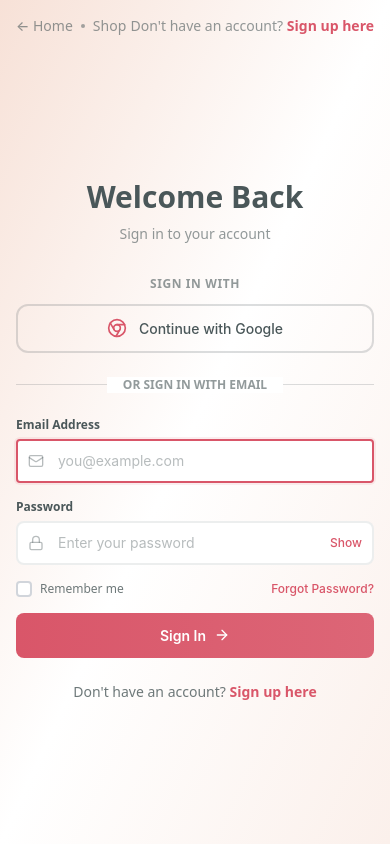
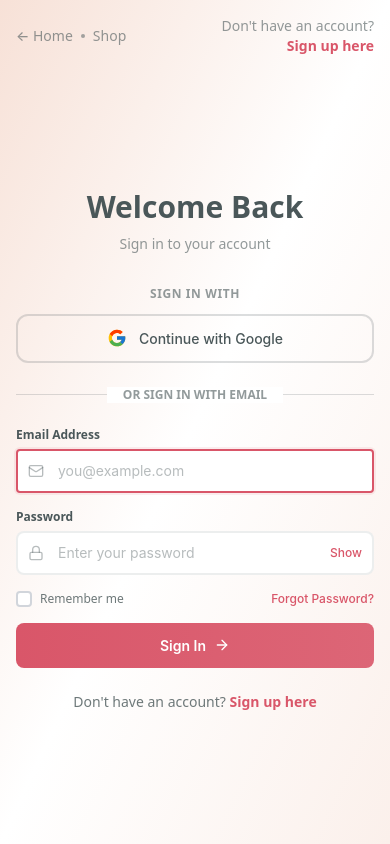
Before and after one commit to srivas-saksham/The-Petal-Pouches, a React (Vite) app in the folder frontend/: page /login in a window 390 px wide. Built offline with nearby package versions, Linux system fonts and the light colour scheme; no server answers; a web font is replaced by a local one.

Commit message:
-Fixed Login & Signup forms with mobile optimized responsiveness and gogole logo.
v2.9.9

```diff
--- a/frontend/package.json
+++ b/frontend/package.json
@@ -21,6 +21,7 @@
     "react": "^18.3.1",
     "react-dom": "^18.3.1",
     "react-helmet-async": "^2.0.5",
+    "react-icons": "^5.5.0",
     "react-payment-icons": "^1.2.6",
     "react-router-dom": "^6.28.0",
     "simple-icons": "^16.4.0",
--- a/frontend/src/pages/user/ForgotPassword.jsx
+++ b/frontend/src/pages/user/ForgotPassword.jsx
@@ -245,25 +245,25 @@ export default function ForgotPassword() {
           {/* Right Section - Dynamic Content Based on Step */}
           <div className="w-full flex flex-col p-4 sm:p-6">
             {/* Back to Shop/Home Links & Sign Up Link - FIXED AT TOP */}
-            <div className="mb-4 flex items-center justify-between flex-shrink-0">
-              <div className="flex items-center gap-2">
+            <div className="mb-4 flex items-center justify-between gap-2 flex-shrink-0">
+              <div className="flex items-center gap-2 flex-shrink-0">
                 <Link
                   to="/"
-                  className="text-sm text-tppslate/60 hover:text-tpppink font-medium transition-colors inline-flex items-center gap-1"
+                  className="text-sm sm:text-sm text-tppslate/60 hover:text-tpppink font-medium transition-colors inline-flex items-center gap-1"
                 >
                   ← Home
                 </Link>
                 <div className="w-1 h-1 rounded-full bg-tppslate/50" />
                 <Link
                   to="/shop"
-                  className="text-sm text-tppslate/60 hover:text-tpppink font-medium transition-colors"
+                  className="text-sm sm:text-sm text-tppslate/60 hover:text-tpppink font-medium transition-colors"
                 >
                   Shop
                 </Link>
               </div>
               <Link
                 to="/login"
-                className="text-sm text-tpppink hover:text-tpppink/80 font-semibold transition-colors"
+                className="text-sm sm:text-sm text-tpppink hover:text-tpppink/80 font-semibold transition-colors whitespace-nowrap flex-shrink-0"
               >
                 Back to Login
               </Link>
--- a/frontend/src/pages/user/UserLogin.jsx
+++ b/frontend/src/pages/user/UserLogin.jsx
@@ -7,6 +7,7 @@ import { useUserAuth } from '../../context/UserAuthContext';
 import { useToast } from '../../hooks/useToast';
 import AuthPageTransition from '../../components/auth/AuthPageTransition';
 import SEO from '../../components/seo/SEO';
+import { FcGoogle } from 'react-icons/fc';
 
 export default function Login() {
   const [email, setEmail] = useState('');
@@ -118,33 +119,33 @@ export default function Login() {
         {/* Right Section - Login Form (40%) - Proper Container */}
         <div className="w-full flex flex-col p-4 sm:p-6">
           {/* Back to Shop/Home Links & Sign Up Link - FIXED AT TOP */}
-          <div className="mb-4 flex items-center justify-between flex-shrink-0">
-            <div className="flex items-center gap-2">
+          <div className="mb-4 flex items-center justify-between gap-2 flex-shrink-0">
+            <div className="flex items-center gap-2 flex-shrink-0">
               <Link
                 to="/"
-                className="text-sm text-tppslate/60 hover:text-tpppink font-medium transition-colors inline-flex items-center gap-1"
+                className="text-sm sm:text-sm text-tppslate/60 hover:text-tpppink font-medium transition-colors inline-flex items-center gap-1"
               >
                 ← Home
               </Link>
               <div className="w-1 h-1 rounded-full bg-tppslate/50" />
               <Link
                 to="/shop"
-                className="text-sm text-tppslate/60 hover:text-tpppink font-medium transition-colors"
+                className="text-sm sm:text-sm text-tppslate/60 hover:text-tpppink font-medium transition-colors"
               >
                 Shop
               </Link>
             </div>
-            <p className="text-sm text-tppslate/60">
-              <Link to="/register" className="hover:text-tpppink transition-colors">
+            <div className="text-sm sm:text-sm text-tppslate/60 flex flex-col sm:block text-right flex-shrink-0">
+              <span className="whitespace-nowrap">
                 Don't have an account?{' '}
-              </Link>
+              </span>
               <Link
                 to="/register"
-                className="text-tpppink hover:text-tpppink/80 font-semibold transition-colors"
+                className="text-tpppink hover:text-tpppink/80 font-semibold transition-colors whitespace-nowrap"
               >
                 Sign up here
               </Link>
-            </p>
+            </div>
           </div>
 
           {/* Centered Content Container */}
@@ -167,7 +168,7 @@ export default function Login() {
                   disabled={loading}
                   className="w-full py-3 px-4 border-2 border-tppslate/20 rounded-xl text-tppslate font-medium hover:border-tpppink hover:bg-tpppeach/20 transition-all disabled:opacity-50 disabled:cursor-not-allowed flex items-center justify-center gap-3"
                 >
-                  <Chrome className="w-5 h-5 text-tpppink" />
+                  <FcGoogle className="w-5 h-5" />
                   <span>Continue with Google</span>
                 </button>
               </div>
--- a/frontend/src/pages/user/UserRegister.jsx
+++ b/frontend/src/pages/user/UserRegister.jsx
@@ -8,6 +8,7 @@ import { useToast } from '../../hooks/useToast';
 import { sendOTP, verifyOTP, resendOTP } from '../../services/userAuthService';
 import AuthPageTransition from '../../components/auth/AuthPageTransition';
 import SEO from '../../components/seo/SEO';
+import { FcGoogle } from 'react-icons/fc';
 
 export default function Register() {
   const [formData, setFormData] = useState({
@@ -279,30 +280,33 @@ export default function Register() {
         {/* Right Section - Register Form (40%) - Proper Container */}
         <div className="w-full flex flex-col p-6 sm:p-8">
           {/* Back to Shop/Home Links & Sign Up Link - FIXED AT TOP */}
-          <div className="mb-4 flex items-center justify-between flex-shrink-0">
-            <div className="flex items-center gap-2">
+          <div className="mb-4 flex items-center justify-between gap-2 flex-shrink-0">
+            <div className="flex items-center gap-2 flex-shrink-0">
               <Link
                 to="/"
-                className="text-sm text-tppslate/60 hover:text-tpppink font-medium transition-colors inline-flex items-center gap-1"
+                className="text-sm sm:text-sm text-tppslate/60 hover:text-tpppink font-medium transition-colors inline-flex items-center gap-1"
               >
                 ← Home
               </Link>
               <div className="w-1 h-1 rounded-full bg-tppslate/50" />
               <Link
                 to="/shop"
-                className="text-sm text-tppslate/60 hover:text-tpppink font-medium transition-colors"
+                className="text-sm sm:text-sm text-tppslate/60 hover:text-tpppink font-medium transition-colors"
               >
                 Shop
               </Link>
             </div>
-            <p className="text-sm text-tppslate/60">
-              <Link to="/login" className="hover:text-tpppink transition-colors">
+            <div className="text-sm sm:text-sm text-tppslate/60 flex flex-col sm:block text-right flex-shrink-0">
+              <span className="whitespace-nowrap">
                 Already Registered?{' '}
-              </Link>
-              <Link to="/login" className="text-tpppink hover:text-tpppink/80 font-semibold transition-colors">
+              </span>
+              <Link
+                to="/login"
+                className="text-tpppink hover:text-tpppink/80 font-semibold transition-colors whitespace-nowrap"
+              >
                 Sign in
               </Link>
-            </p>
+            </div>
           </div>
 
           {/* Centered Content Container */}
@@ -325,7 +329,7 @@ export default function Register() {
                   disabled={loading}
                   className="w-full py-3 px-4 border-2 border-tppslate/20 rounded-xl text-tppslate font-medium hover:border-tpppink hover:bg-tpppeach/20 transition-all disabled:opacity-50 disabled:cursor-not-allowed flex items-center justify-center gap-3"
                 >
-                  <Chrome className="w-5 h-5 text-tpppink" />
+                  <FcGoogle className="w-5 h-5" />
                   <span>Continue with Google</span>
                 </button>
               </div>
```
Also changed, not shown: 1 other file (tests, documents, lock files or other folders).
